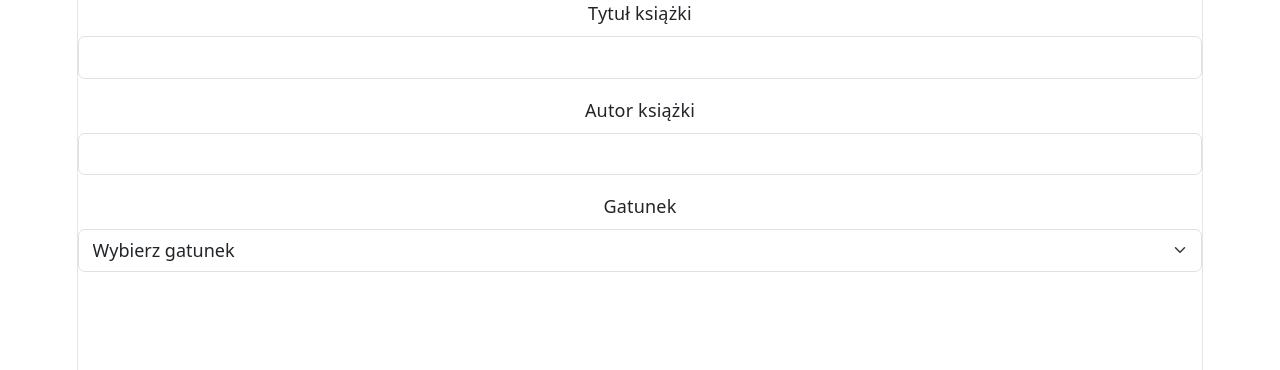
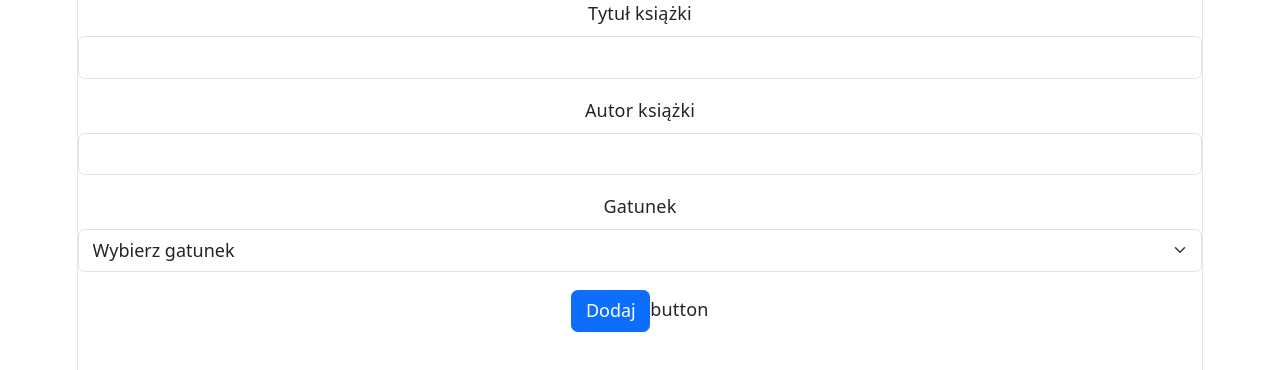
Before and after one commit to TBuksik/sp1-books, a React (Vite) app: page / in a window 1280 px wide. Shown: the top 370 px of the page. Built offline with nearby package versions, Linux system fonts and the light colour scheme.

Commit message:
Dodanie przycisku 'dodaj'

```diff
--- a/src/App.jsx
+++ b/src/App.jsx
@@ -76,6 +76,11 @@ function App() {
         </select>
       </div>
 
+      <button type="submit" className="btn btn-primary">
+        Dodaj
+      </button>
+
+      button
 
     </form>
   )
```
